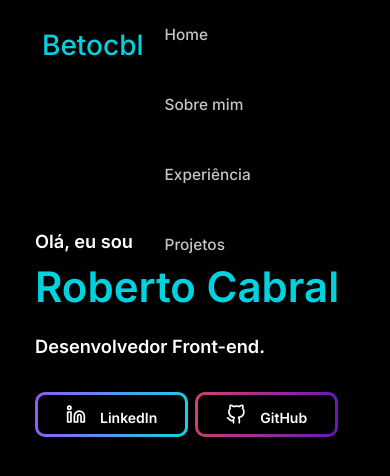
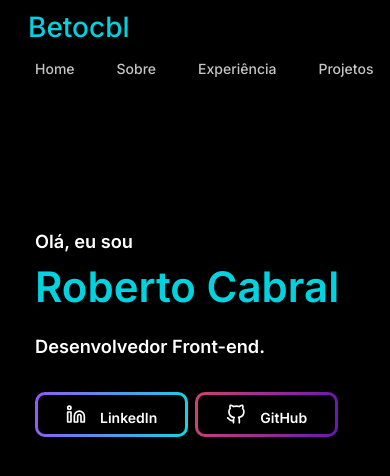
Before and after one commit to betolarbac/betocbl, a Next.js app: page / in a window 390 px wide. Shown: the top 476 px of the page. Built offline with nearby package versions, Linux system fonts and the light colour scheme.

Commit message:
resposividade

```diff
--- a/src/components/Header/index.jsx
+++ b/src/components/Header/index.jsx
@@ -13,6 +13,7 @@ export function Header() {
             transition={{delay: 0.2}}
           >Betocbl</motion.h1>
           </Link >
+
           <nav>
 
           <Link href="/">
@@ -20,7 +21,7 @@ export function Header() {
               </Link >
 
               <Link href="/sobre">
-              <a>Sobre mim</a>
+              <a>Sobre</a>
               </Link>
 
               <Link href="/experiencia">
--- a/src/components/Header/styles.module.scss
+++ b/src/components/Header/styles.module.scss
@@ -57,6 +57,25 @@
   @media only screen and (max-width: 600px) {
     .headerContent {
 
+      display: grid;
+      column-gap: 30px;
+      grid-template-rows: auto;
+
+      h1 {
+        margin-left: -1rem;
+      }
+
+
+      nav {
+        display: flex ;
+        margin-left: -2rem;
+       a {
+        font-size: 1rem;
+
+       }
+
+
+      }
       margin-left: 1rem;
       margin-right: 6rem;
     }
--- a/src/pages/_app.jsx
+++ b/src/pages/_app.jsx
@@ -9,6 +9,7 @@ function MyApp({ Component, pageProps }) {
         <title>Betocbl</title>
       </Head>
     <Header />
+
     <Component {...pageProps} />
     </>
   );
--- a/src/pages/index.jsx
+++ b/src/pages/index.jsx
@@ -2,7 +2,9 @@ import styles from './home.module.scss';
 import Link from 'next/link';
 import { FiLinkedin, FiGithub} from 'react-icons/fi';
 import { motion } from "framer-motion"
-
+import {Sobre} from '../components/Sobre'
+import { Experiencia } from "../components/Experiencia";
+import { Projeto } from "../components/Projeto";
 
 export default function Home() {
   return (
@@ -50,6 +52,7 @@ export default function Home() {
 
     </main>
 
+
     </>
   )
 }
```
